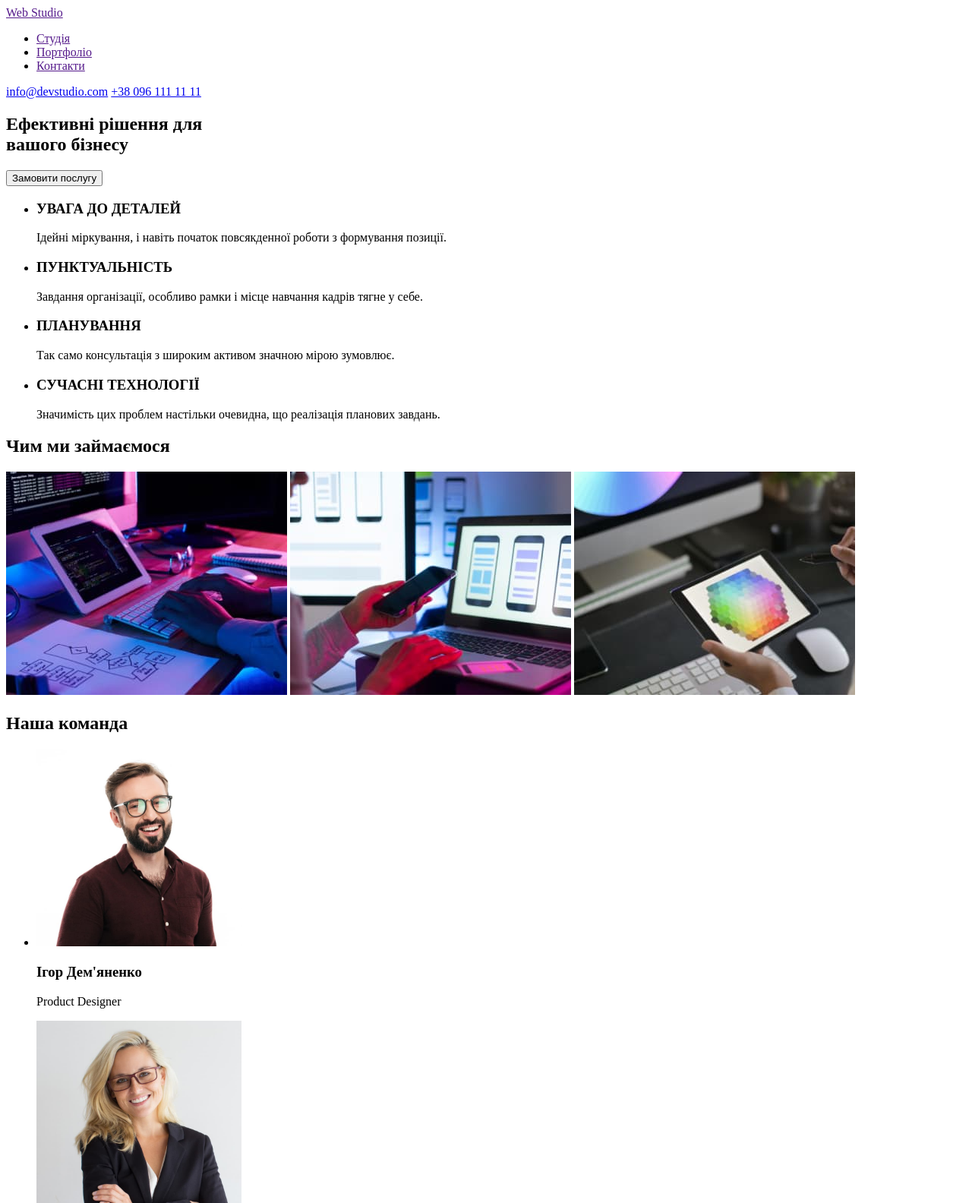
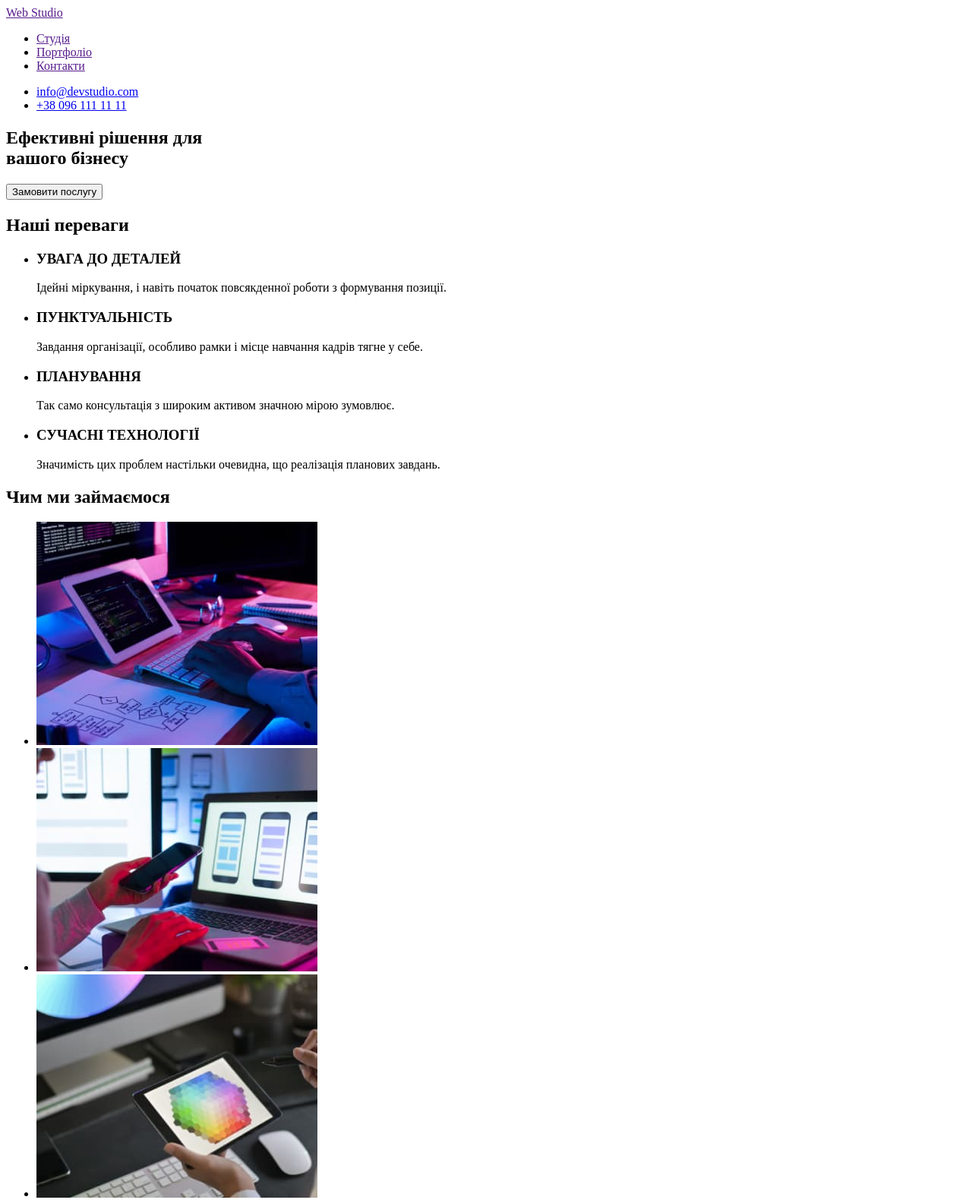
Before and after one commit to IvanRobak/goit-markup-hw-01, a plain HTML site: page index.html in a window 1280 px wide. Shown: the top 1584 px of the page at 76% size. Drawn offline with Linux system fonts and the light colour scheme.

Commit message:
add h2 to second section

```diff
--- a/index.html
+++ b/index.html
@@ -18,8 +18,10 @@
                 <li><a href="">Контакти</a></li>
             </ul>
         </nav>
-        <a href="moilto:info@devstudio.com">info@devstudio.com</a>
-        <a href="tel:+380961111111">+38 096 111 11 11</a>
+        <ul>
+            <li><a href="moilto:info@devstudio.com">info@devstudio.com</a></li>
+            <li><a href="tel:+380961111111">+38 096 111 11 11</a></li>
+        </ul>
     </header>
     <main>
         <section>
@@ -27,6 +29,7 @@
             <button type="button">Замовити послугу</button>
         </section>
         <section>
+            <h2>Наші переваги</h2>
             <ul>
                 <li>
                     <h3>УВАГА ДО ДЕТАЛЕЙ</h3>
@@ -48,9 +51,18 @@
         </section>
         <section>
             <h2>Чим ми займаємося</h2>
+            <ul>
+
+                <li>
                     <a href=""><img src="images/box1.jpg" width="370" alt="пишемо код"></a>
+                </li>
+                <li>
                     <a href=""><img src="images/box2.jpg" width="370" alt="мобільні застосунки"></a>
+               </li>
+                <li>
                     <a href=""><img src="images/box3.jpg" width="370" alt="створення ігор"></a>
+                </li>
+            </ul>
         </section>
         <section>
             <h2>Наша команда</h2>
@@ -82,7 +94,7 @@
         <a href="">Web Studio</a>
         <address>
             <ul>
-        <li>м. Київ, пр-т Лесі Українки, 26</li>
+                <li><a href="">м. Київ, пр-т Лесі Українки, 26</a></li>
                 <li><a href="moilto:info@devstudio.com">info@devstudio.com</a></li>
                 <li><a href="tel:+380961111111">+38 096 111 11 11</a></li>
             </ul>
```
Also changed, not shown: 1 other file. Lines whose indentation alone changed are shown as unchanged.
